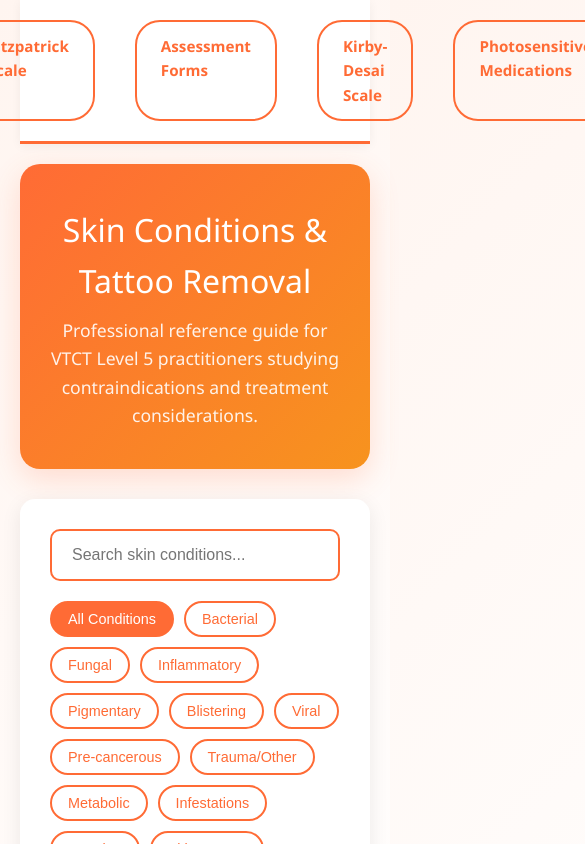
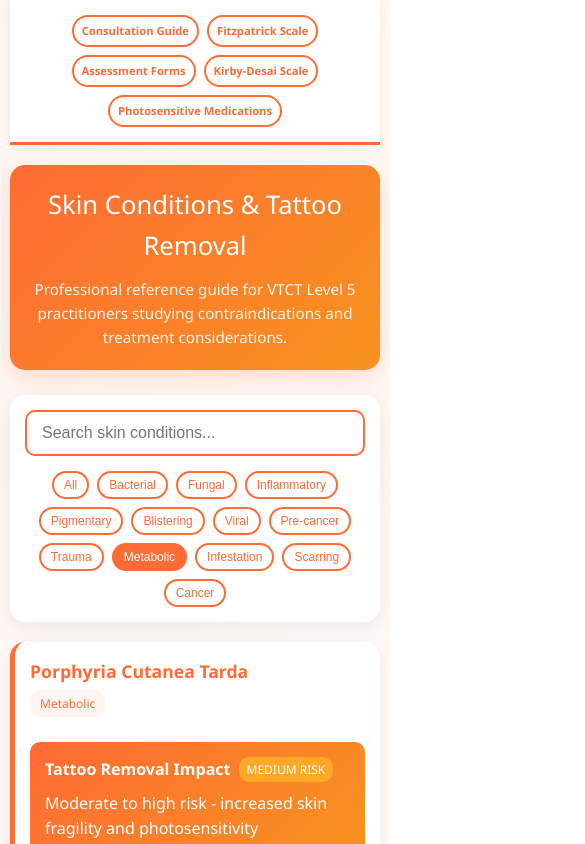
Before and after one commit to cromorojo/laser.github.io, a plain HTML site: page index.html in a window 390 px wide. Both pictures are taken after a click on the button "Metabolic". Shown: the top 844 px of the page, 585 px wide, since content can reach past the window. Drawn offline with Linux system fonts and the light colour scheme.

Commit message:
Update index.html

```diff
--- a/index.html
+++ b/index.html
@@ -20,7 +20,7 @@
 
         .main-nav {
             background: white;
-            padding: 20px 0;
+            padding: 15px 0;
             margin-bottom: 20px;
             border-bottom: 3px solid #ff6b35;
             box-shadow: 0 2px 10px rgba(0,0,0,0.05);
@@ -29,52 +29,54 @@
         .nav-links {
             display: flex;
             justify-content: center;
-            gap: 40px;
-            flex-wrap: nowrap;
+            gap: 10px;
+            flex-wrap: wrap;
+            padding: 0 10px;
         }
 
         .nav-link {
             color: #ff6b35;
             text-decoration: none;
             font-weight: 600;
-            padding: 12px 24px;
+            padding: 8px 12px;
             border: 2px solid #ff6b35;
-            border-radius: 25px;
+            border-radius: 20px;
             transition: all 0.3s ease;
-            font-size: 0.95rem;
+            font-size: 0.8rem;
+            text-align: center;
+            white-space: nowrap;
         }
 
         .nav-link:hover {
             background: #ff6b35;
             color: white;
-            transform: translateY(-2px);
-            box-shadow: 0 5px 15px rgba(255, 107, 53, 0.3);
+            transform: translateY(-1px);
         }
 
         .container {
             max-width: 1200px;
             margin: 0 auto;
-            padding: 0 20px;
+            padding: 0 15px;
         }
 
         .header {
             text-align: center;
             background: linear-gradient(135deg, #ff6b35 0%, #f7931e 100%);
             color: white;
-            padding: 40px 20px;
-            border-radius: 20px;
-            margin-bottom: 30px;
-            box-shadow: 0 10px 30px rgba(255, 107, 53, 0.2);
+            padding: 30px 20px;
+            border-radius: 15px;
+            margin-bottom: 25px;
+            box-shadow: 0 8px 25px rgba(255, 107, 53, 0.2);
         }
 
         .header h1 {
-            font-size: 2.5rem;
+            font-size: 2rem;
             margin-bottom: 10px;
             font-weight: 300;
         }
 
         .header p {
-            font-size: 1.1rem;
+            font-size: 1rem;
             opacity: 0.9;
             max-width: 600px;
             margin: 0 auto;
@@ -82,20 +84,20 @@
 
         .search-section {
             background: white;
-            padding: 30px;
+            padding: 20px;
             border-radius: 15px;
             box-shadow: 0 5px 20px rgba(0,0,0,0.08);
-            margin: 30px 0;
+            margin: 20px 0;
         }
 
         .search-box {
             position: relative;
-            margin-bottom: 20px;
+            margin-bottom: 15px;
         }
 
         .search-input {
             width: 100%;
-            padding: 15px 20px;
+            padding: 12px 15px;
             border: 2px solid #ff6b35;
             border-radius: 10px;
             font-size: 1rem;
@@ -111,18 +113,20 @@
         .filter-buttons {
             display: flex;
             flex-wrap: wrap;
-            gap: 10px;
+            gap: 8px;
+            justify-content: center;
         }
 
         .filter-btn {
-            padding: 8px 16px;
+            padding: 6px 12px;
             background: white;
             border: 2px solid #ff6b35;
             color: #ff6b35;
-            border-radius: 20px;
+            border-radius: 15px;
             cursor: pointer;
             transition: all 0.3s ease;
-            font-size: 0.9rem;
+            font-size: 0.8rem;
+            white-space: nowrap;
         }
 
         .filter-btn:hover,
@@ -133,33 +137,35 @@
 
         .conditions-grid {
             display: grid;
-            grid-template-columns: repeat(auto-fit, minmax(350px, 1fr));
-            gap: 25px;
+            grid-template-columns: 1fr;
+            gap: 20px;
         }
 
         .condition-card {
             background: white;
             border-radius: 15px;
-            padding: 25px;
-            box-shadow: 0 8px 25px rgba(0,0,0,0.08);
+            padding: 20px;
+            box-shadow: 0 6px 20px rgba(0,0,0,0.08);
             transition: all 0.3s ease;
             border-left: 5px solid #ff6b35;
         }
 
         .condition-card:hover {
-            transform: translateY(-5px);
-            box-shadow: 0 15px 35px rgba(0,0,0,0.12);
+            transform: translateY(-3px);
+            box-shadow: 0 10px 30px rgba(0,0,0,0.12);
         }
 
         .condition-header {
             display: flex;
-            justify-content: between;
+            justify-content: space-between;
             align-items: flex-start;
             margin-bottom: 15px;
+            flex-wrap: wrap;
+            gap: 10px;
         }
 
         .condition-title {
-            font-size: 1.4rem;
+            font-size: 1.3rem;
             font-weight: 600;
             color: #ff6b35;
             margin-bottom: 5px;
@@ -169,9 +175,9 @@
             display: inline-block;
             background: #fff5f0;
             color: #ff6b35;
-            padding: 4px 12px;
-            border-radius: 15px;
-            font-size: 0.8rem;
+            padding: 4px 10px;
+            border-radius: 12px;
+            font-size: 0.75rem;
             font-weight: 500;
             margin-bottom: 10px;
         }
@@ -190,12 +196,13 @@
             display: flex;
             align-items: center;
             gap: 8px;
+            flex-wrap: wrap;
         }
 
         .risk-level {
             padding: 3px 8px;
-            border-radius: 12px;
-            font-size: 0.8rem;
+            border-radius: 10px;
+            font-size: 0.75rem;
             font-weight: 500;
         }
 
@@ -226,11 +233,12 @@
             font-weight: 600;
             color: #555;
             margin-bottom: 3px;
+            font-size: 0.9rem;
         }
 
         .detail-content {
             color: #666;
-            font-size: 0.95rem;
+            font-size: 0.9rem;
         }
 
         .recommendations {
@@ -243,15 +251,17 @@
         .recommendations h4 {
             color: #ff6b35;
             margin-bottom: 8px;
+            font-size: 1rem;
         }
 
         .recommendations ul {
-            padding-left: 20px;
+            padding-left: 18px;
             color: #555;
         }
 
         .recommendations li {
             margin-bottom: 5px;
+            font-size: 0.9rem;
         }
 
         .expand-btn {
@@ -265,6 +275,7 @@
             align-items: center;
             gap: 5px;
             transition: color 0.3s ease;
+            font-size: 0.9rem;
         }
 
         .expand-btn:hover {
@@ -285,24 +296,24 @@
         .consultation-banner {
             background: linear-gradient(135deg, #ff6b35, #f7931e);
             color: white;
-            padding: 30px;
+            padding: 25px;
             border-radius: 15px;
             text-align: center;
-            margin-top: 40px;
-            box-shadow: 0 10px 30px rgba(255, 107, 53, 0.2);
+            margin-top: 30px;
+            box-shadow: 0 8px 25px rgba(255, 107, 53, 0.2);
         }
 
         .consultation-banner h3 {
             margin-bottom: 15px;
-            font-size: 1.5rem;
+            font-size: 1.4rem;
         }
 
         .cta-button {
             background: white;
             color: #ff6b35;
-            padding: 12px 30px;
+            padding: 12px 25px;
             border: none;
-            border-radius: 25px;
+            border-radius: 20px;
             font-weight: 600;
             cursor: pointer;
             transition: all 0.3s ease;
@@ -318,138 +329,77 @@
             display: none;
         }
 
+        /* Mobile optimizations */
         @media (max-width: 768px) {
             .header h1 {
-                font-size: 2rem;
-        ];
+                font-size: 1.8rem;
+            }
 
-        function createConditionCard(condition) {
-            const riskColors = {
-                high: 'risk-high',
-                medium: 'risk-medium',
-                low: 'risk-low'
-            };
+            .header p {
+                font-size: 0.95rem;
+            }
 
-            return `
-                <div class="condition-card" data-type="${condition.type}">
-                    <div class="condition-header">
-                        <div>
-                            <h3 class="condition-title">${condition.title}</h3>
-                            <span class="condition-type">${condition.category}</span>
-                        </div>
-                    </div>
+            .nav-links {
+                gap: 8px;
+            }
 
-                    <div class="tattoo-impact">
-                        <div class="impact-title">
-                            Tattoo Removal Impact
-                            <span class="risk-level ${riskColors[condition.riskLevel]}">
-                                ${condition.riskLevel.toUpperCase()} RISK
-                            </span>
-                        </div>
-                        <p>${condition.tattooImpact}</p>
-                    </div>
+            .nav-link {
+                font-size: 0.75rem;
+                padding: 6px 10px;
+            }
 
-                    <div class="condition-details">
-                        <div class="detail-section">
-                            <div class="detail-label">Description</div>
-                            <div class="detail-content">${condition.description}</div>
-                        </div>
+            .condition-title {
+                font-size: 1.2rem;
+            }
 
-                        <div class="detail-section">
-                            <div class="detail-label">Common Causes</div>
-                            <div class="detail-content">${condition.causes}</div>
-                        </div>
+            .filter-btn {
+                font-size: 0.75rem;
+                padding: 5px 10px;
+            }
 
-                        <div class="detail-section">
-                            <div class="detail-label">Typical Symptoms</div>
-                            <div class="detail-content">${condition.symptoms}</div>
-                        </div>
-                    </div>
+            .condition-card {
+                padding: 15px;
+            }
 
-                    <div class="recommendations">
-                        <h4>Recommendations for Tattoo Removal</h4>
-                        <ul>
-                            ${condition.recommendations.map(rec => `<li>${rec}</li>`).join('')}
-                        </ul>
-                    </div>
+            .search-section {
+                padding: 15px;
+            }
 
-                    <button class="expand-btn" onclick="toggleExpanded(${condition.id})">
-                        <span>Learn More</span> <span id="arrow-${condition.id}">▼</span>
-                    </button>
+            .consultation-banner {
+                padding: 20px;
+            }
 
-                    <div class="expanded-content" id="expanded-${condition.id}">
-                        <p><strong>Additional Considerations:</strong></p>
-                        <p>${condition.expandedInfo}</p>
-                    </div>
-                </div>
-            `;
-        }
-
-        function renderConditions(conditionsToRender = conditions) {
-            const grid = document.getElementById('conditionsGrid');
-            grid.innerHTML = conditionsToRender.map(createConditionCard).join('');
-        }
-
-        function toggleExpanded(conditionId) {
-            const content = document.getElementById(`expanded-${conditionId}`);
-            const arrow = document.getElementById(`arrow-${conditionId}`);
-
-            if (content.classList.contains('show')) {
-                content.classList.remove('show');
-                arrow.textContent = '▼';
-            } else {
-                content.classList.add('show');
-                arrow.textContent = '▲';
+            .consultation-banner h3 {
+                font-size: 1.3rem;
             }
         }
 
-        function filterConditions(type) {
-            const filtered = type === 'all' ? conditions : conditions.filter(c => c.type === type);
-            renderConditions(filtered);
+        @media (max-width: 480px) {
+            .container {
+                padding: 0 10px;
+            }
 
-            // Update active filter button
-            document.querySelectorAll('.filter-btn').forEach(btn => {
-                btn.classList.remove('active');
-            });
-            document.querySelector(`[data-filter="${type}"]`).classList.add('active');
+            .header {
+                padding: 20px 15px;
+            }
+
+            .header h1 {
+                font-size: 1.6rem;
+            }
+
+            .nav-link {
+                font-size: 0.7rem;
+                padding: 5px 8px;
+            }
+
+            .condition-title {
+                font-size: 1.1rem;
+            }
         }
 
-        function searchConditions(query) {
-            const filtered = conditions.filter(condition =>
-                condition.title.toLowerCase().includes(query.toLowerCase()) ||
-                condition.description.toLowerCase().includes(query.toLowerCase()) ||
-                condition.symptoms.toLowerCase().includes(query.toLowerCase()) ||
-                condition.causes.toLowerCase().includes(query.toLowerCase())
-            );
-            renderConditions(filtered);
-        }
-
-        // Event listeners
-        document.addEventListener('DOMContentLoaded', function() {
-            renderConditions();
-
-            // Filter buttons
-            document.querySelectorAll('.filter-btn').forEach(btn => {
-                btn.addEventListener('click', () => {
-                    filterConditions(btn.dataset.filter);
-                });
-            });
-
-            // Search input
-            document.getElementById('searchInput').addEventListener('input', (e) => {
-                searchConditions(e.target.value);
-            });
-        });
-    </script>
-</body>
-</html>
-
+        @media (min-width: 769px) {
             .conditions-grid {
-                grid-template-columns: 1fr;
-            }
-
-            .filter-buttons {
-                justify-content: center;
+                grid-template-columns: repeat(auto-fit, minmax(350px, 1fr));
             }
         }
     </style>
@@ -458,11 +408,11 @@
     <div class="container">
         <nav class="main-nav">
             <div class="nav-links">
-                <a href="consultation.html" class="nav-link">Consultation Guide</a>
-                <a href="fitzpatrick.html" class="nav-link">Fitzpatrick Scale</a>
-                <a href="forms.html" class="nav-link">Assessment Forms</a>
-                <a href="kirbydesai.html" class="nav-link">Kirby-Desai Scale</a>
-                <a href="photosensitive.html" class="nav-link">Photosensitive Medications</a>
+                <a href="#" class="nav-link">Consultation Guide</a>
+                <a href="#" class="nav-link">Fitzpatrick Scale</a>
+                <a href="#" class="nav-link">Assessment Forms</a>
+                <a href="#" class="nav-link">Kirby-Desai Scale</a>
+                <a href="#" class="nav-link">Photosensitive Medications</a>
             </div>
         </nav>
 
@@ -476,19 +426,19 @@
                 <input type="text" class="search-input" placeholder="Search skin conditions..." id="searchInput">
             </div>
             <div class="filter-buttons">
-                <button class="filter-btn active" data-filter="all">All Conditions</button>
+                <button class="filter-btn active" data-filter="all">All</button>
                 <button class="filter-btn" data-filter="bacterial">Bacterial</button>
                 <button class="filter-btn" data-filter="fungal">Fungal</button>
                 <button class="filter-btn" data-filter="inflammatory">Inflammatory</button>
                 <button class="filter-btn" data-filter="pigmentary">Pigmentary</button>
                 <button class="filter-btn" data-filter="blistering">Blistering</button>
                 <button class="filter-btn" data-filter="viral">Viral</button>
-                <button class="filter-btn" data-filter="precancer">Pre-cancerous</button>
-                <button class="filter-btn" data-filter="trauma">Trauma/Other</button>
+                <button class="filter-btn" data-filter="precancer">Pre-cancer</button>
+                <button class="filter-btn" data-filter="trauma">Trauma</button>
                 <button class="filter-btn" data-filter="metabolic">Metabolic</button>
-                <button class="filter-btn" data-filter="infestation">Infestations</button>
+                <button class="filter-btn" data-filter="infestation">Infestation</button>
                 <button class="filter-btn" data-filter="scarring">Scarring</button>
-                <button class="filter-btn" data-filter="cancer">Skin Cancer</button>
+                <button class="filter-btn" data-filter="cancer">Cancer</button>
             </div>
         </div>
 
@@ -1224,3 +1174,125 @@
                 ],
                 expandedInfo: "More common and persistent in darker skin types (Fitzpatrick IV-VI). Can be triggered by laser treatment itself. Prevention is key as treatment can be challenging."
             }
+        ];
+
+        function createConditionCard(condition) {
+            const riskColors = {
+                high: 'risk-high',
+                medium: 'risk-medium',
+                low: 'risk-low'
+            };
+
+            return `
+                <div class="condition-card" data-type="${condition.type}">
+                    <div class="condition-header">
+                        <div>
+                            <h3 class="condition-title">${condition.title}</h3>
+                            <span class="condition-type">${condition.category}</span>
+                        </div>
+                    </div>
+
+                    <div class="tattoo-impact">
+                        <div class="impact-title">
+                            Tattoo Removal Impact
+                            <span class="risk-level ${riskColors[condition.riskLevel]}">
+                                ${condition.riskLevel.toUpperCase()} RISK
+                            </span>
+                        </div>
+                        <p>${condition.tattooImpact}</p>
+                    </div>
+
+                    <div class="condition-details">
+                        <div class="detail-section">
+                            <div class="detail-label">Description</div>
+                            <div class="detail-content">${condition.description}</div>
+                        </div>
+
+                        <div class="detail-section">
+                            <div class="detail-label">Common Causes</div>
+                            <div class="detail-content">${condition.causes}</div>
+                        </div>
+
+                        <div class="detail-section">
+                            <div class="detail-label">Typical Symptoms</div>
+                            <div class="detail-content">${condition.symptoms}</div>
+                        </div>
+                    </div>
+
+                    <div class="recommendations">
+                        <h4>Recommendations for Tattoo Removal</h4>
+                        <ul>
+                            ${condition.recommendations.map(rec => `<li>${rec}</li>`).join('')}
+                        </ul>
+                    </div>
+
+                    <button class="expand-btn" onclick="toggleExpanded(${condition.id})">
+                        <span>Learn More</span> <span id="arrow-${condition.id}">▼</span>
+                    </button>
+
+                    <div class="expanded-content" id="expanded-${condition.id}">
+                        <p><strong>Additional Considerations:</strong></p>
+                        <p>${condition.expandedInfo}</p>
+                    </div>
+                </div>
+            `;
+        }
+
+        function renderConditions(conditionsToRender = conditions) {
+            const grid = document.getElementById('conditionsGrid');
+            grid.innerHTML = conditionsToRender.map(createConditionCard).join('');
+        }
+
+        function toggleExpanded(conditionId) {
+            const content = document.getElementById(`expanded-${conditionId}`);
+            const arrow = document.getElementById(`arrow-${conditionId}`);
+
+            if (content.classList.contains('show')) {
+                content.classList.remove('show');
+                arrow.textContent = '▼';
+            } else {
+                content.classList.add('show');
+                arrow.textContent = '▲';
+            }
+        }
+
+        function filterConditions(type) {
+            const filtered = type === 'all' ? conditions : conditions.filter(c => c.type === type);
+            renderConditions(filtered);
+
+            // Update active filter button
+            document.querySelectorAll('.filter-btn').forEach(btn => {
+                btn.classList.remove('active');
+            });
+            document.querySelector(`[data-filter="${type}"]`).classList.add('active');
+        }
+
+        function searchConditions(query) {
+            const filtered = conditions.filter(condition =>
+                condition.title.toLowerCase().includes(query.toLowerCase()) ||
+                condition.description.toLowerCase().includes(query.toLowerCase()) ||
+                condition.symptoms.toLowerCase().includes(query.toLowerCase()) ||
+                condition.causes.toLowerCase().includes(query.toLowerCase())
+            );
+            renderConditions(filtered);
+        }
+
+        // Event listeners
+        document.addEventListener('DOMContentLoaded', function() {
+            renderConditions();
+
+            // Filter buttons
+            document.querySelectorAll('.filter-btn').forEach(btn => {
+                btn.addEventListener('click', () => {
+                    filterConditions(btn.dataset.filter);
+                });
+            });
+
+            // Search input
+            document.getElementById('searchInput').addEventListener('input', (e) => {
+                searchConditions(e.target.value);
+            });
+        });
+    </script>
+</body>
+</html>
```
